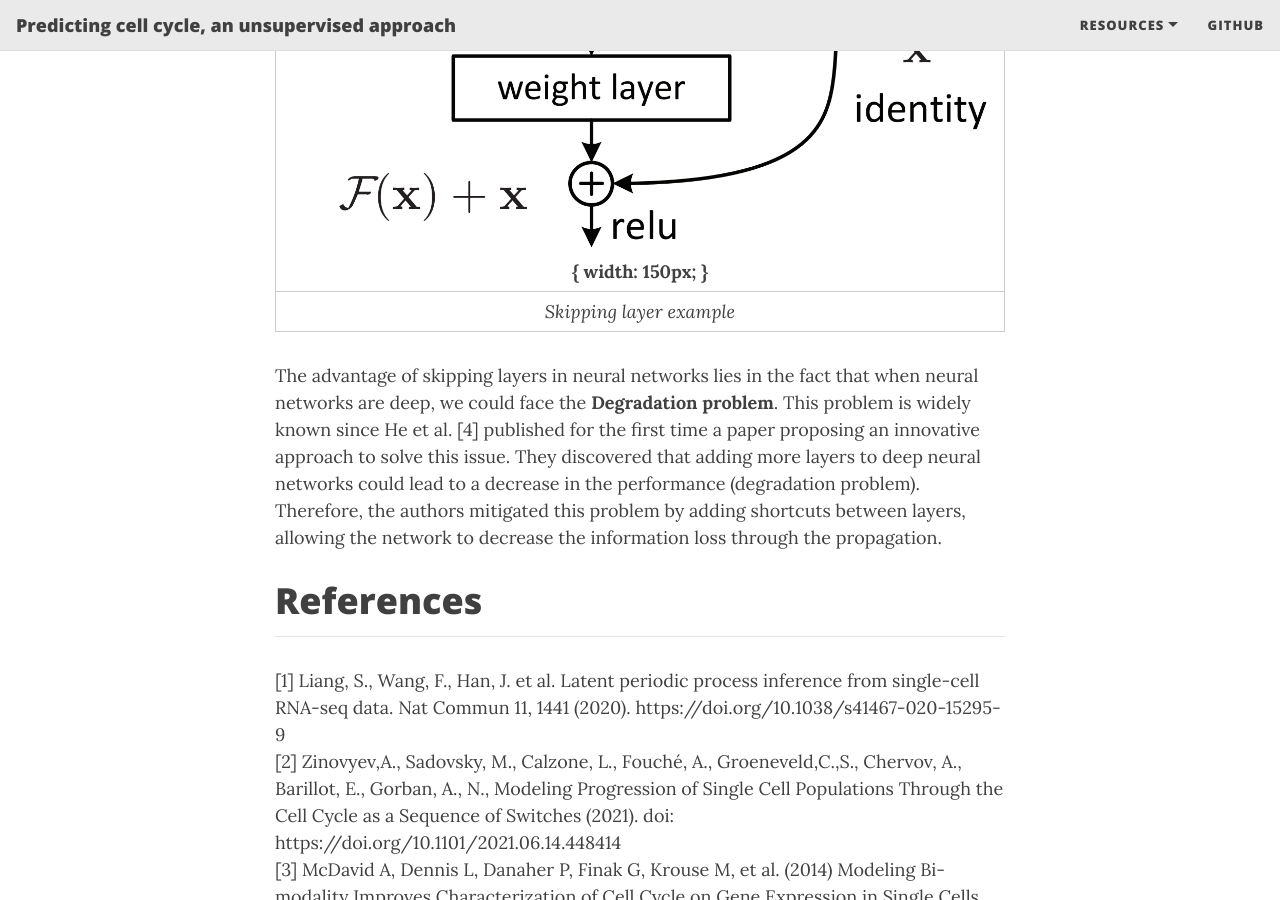
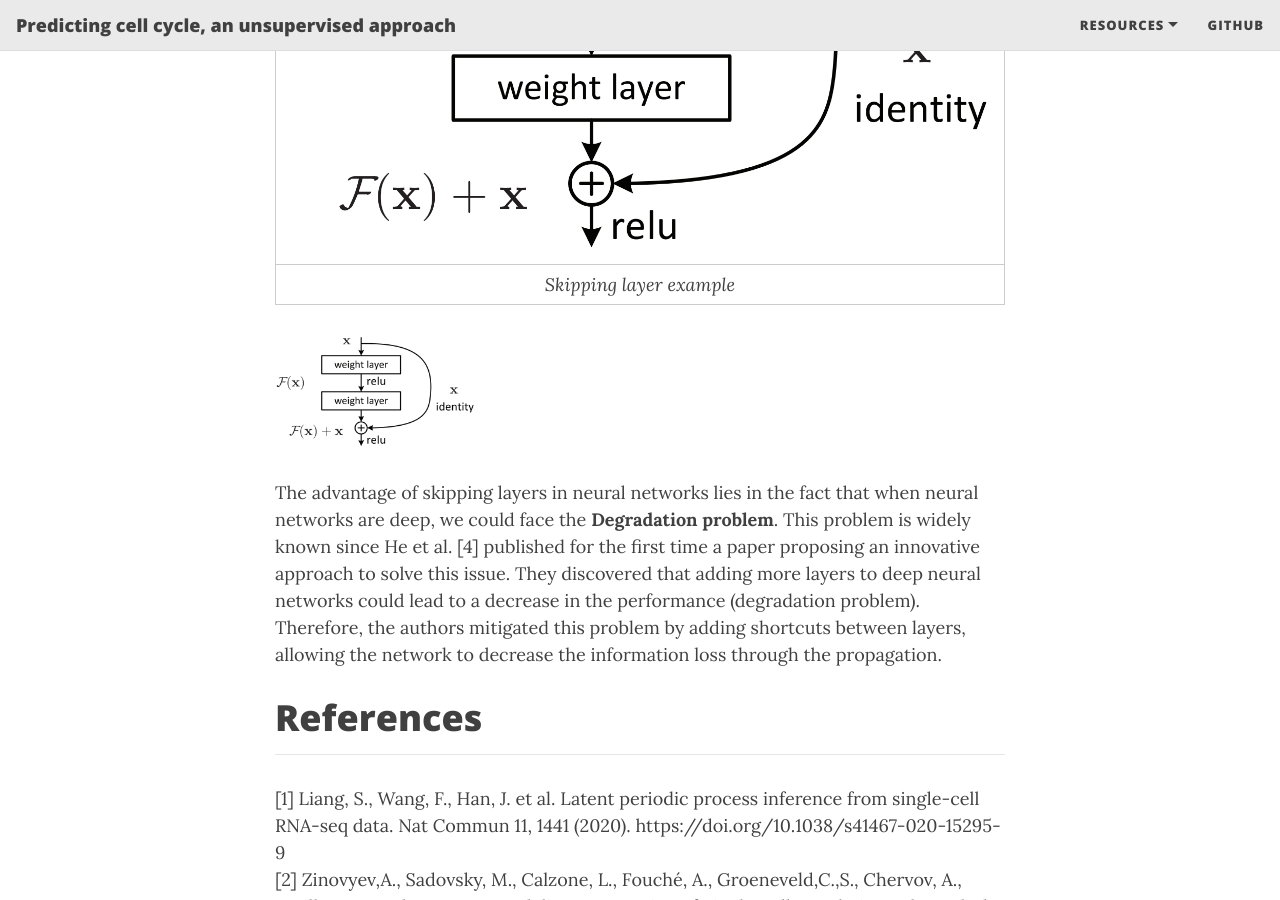
Before and after one commit to lucarossi9/statistical_computation_4, a Jekyll site: the page built from index.md, in a window 1280 px wide and 900 px high, scrolled down 10821 px. Built offline with Jekyll 4.4.1, drawn with Linux system fonts in a browser that asks for light colours; nearby versions of some CDN libraries; formulas are drawn with MathJax 3; the list of posts is cut into pages by our own code.

Commit message:
Update index.md

```diff
--- a/index.md
+++ b/index.md
@@ -149,9 +149,11 @@ where $$p(x)\sim \mathcal{N}(0,\Sigma)$$.
 
 Another model which we decided to implement was a variant of the autoencoder based model. Like a standard autoencoder, the model is made up of an encoder and a decoder part but, this time, the **residual neural network** approach is applied to the encoder part. The approach consists of adding skipping layers shortcuts between the blocks of the encoder as shown in the image below.
 
-| ![residual neural nets](assets/img/residual_neural_network.png) { width: 150px; } |
+| ![residual neural nets](assets/img/residual_neural_network.png) |
 |:--:|
 | *Skipping layer example* |
+
+<img src="assets/img/residual_neural_network.png" alt="drawing" width="200"/>
 
 The advantage of skipping layers in neural networks lies in the fact that when neural networks are deep, we could face the **Degradation problem**. This problem is widely known since He et al. [4] published for the first time a paper proposing an innovative approach to solve this issue. They discovered that adding more layers to deep neural networks could lead to a decrease in the performance (degradation problem). Therefore, the authors mitigated this problem by adding shortcuts between layers, allowing the network to decrease the information loss through the propagation.
 
```
